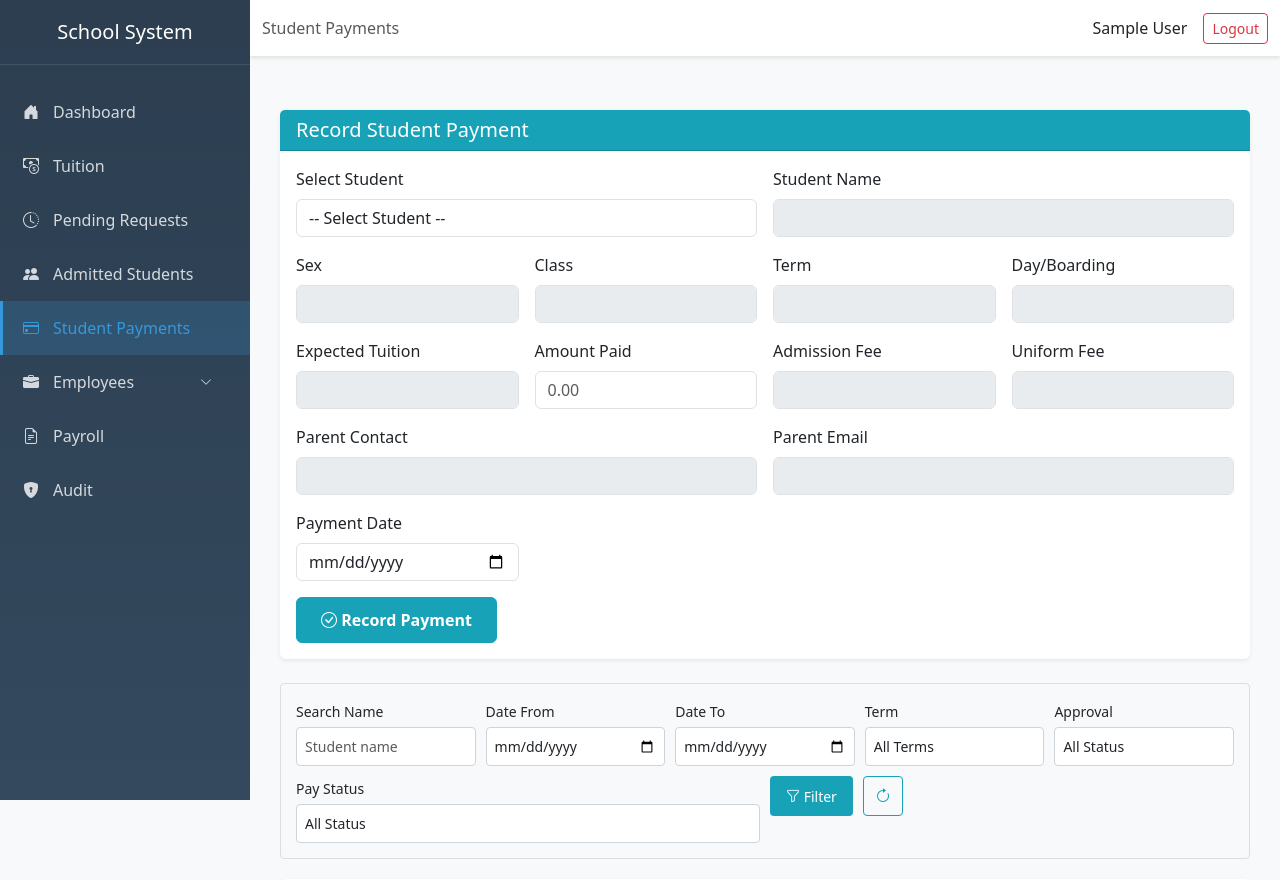
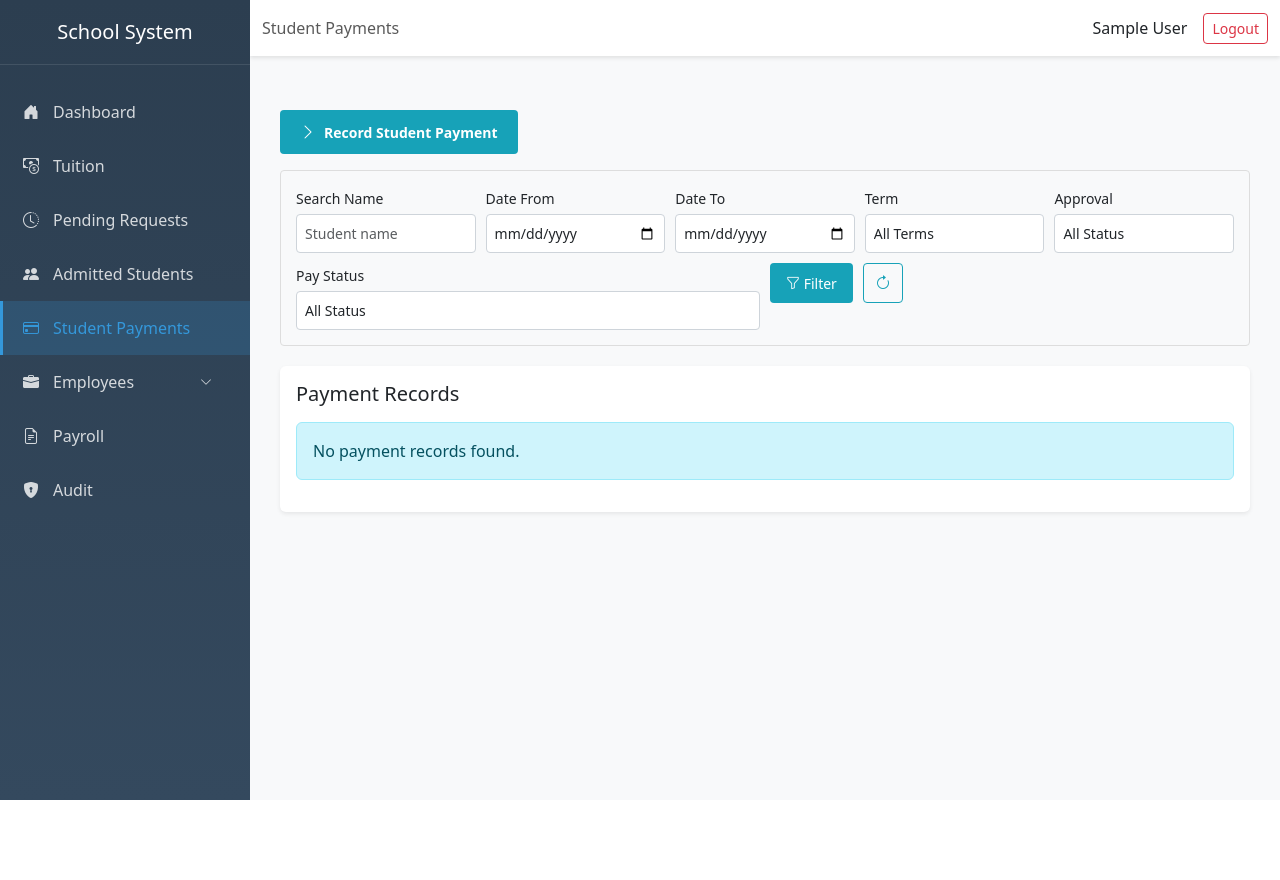
Before and after one commit to janiwyn/SchoolSystem, a PHP site: page /app/finance/studentPayments.php in a window 1280 px wide. Shown: the top 880 px of the page. After the commit the page ends 800 px from the top, so only its background shows below. Run offline with PHP 8.4, Linux system fonts and the light colour scheme; the visitor is signed in with stand-in values (Sample User, id 1); data that the repository does not hold is empty.

Commit message:
Added a drop down to reveal and hide the form

```diff
--- a/app/finance/studentPayments.php
+++ b/app/finance/studentPayments.php
@@ -179,8 +179,15 @@ $termsResult = $mysqli->query($termsQuery);
 $terms = $termsResult->fetch_all(MYSQLI_ASSOC);
 ?>
 
-<!-- Record Payment Form -->
-<div class="card shadow-sm border-0 mb-4">
+<!-- Toggle Button for Record Payment Form -->
+<div class="mb-3">
+    <button type="button" class="btn btn-toggle-form" onclick="togglePaymentForm()">
+        <i class="bi bi-chevron-right"></i> Record Student Payment
+    </button>
+</div>
+
+<!-- Record Student Payment Form (Collapsible) -->
+<div class="card shadow-sm border-0 mb-4" id="paymentFormCard" style="display: none;">
     <div class="card-header form-header text-white">
         <h5 class="mb-0">Record Student Payment</h5>
     </div>
--- a/assets/css/studentPayments.css
+++ b/assets/css/studentPayments.css
@@ -193,3 +193,36 @@
     background-color: #e2e6ea;
     color: #17a2b8;
 }
+
+.btn-toggle-form {
+    background-color: #17a2b8;
+    color: white;
+    border: none;
+    padding: 10px 20px;
+    border-radius: 4px;
+    cursor: pointer;
+    font-size: 14px;
+    font-weight: 600;
+    display: flex;
+    align-items: center;
+    gap: 8px;
+    transition: all 0.3s ease;
+}
+
+.btn-toggle-form:hover {
+    background-color: #138496;
+    color: white;
+}
+
+.btn-toggle-form i {
+    transition: transform 0.3s ease;
+    font-size: 16px;
+}
+
+.btn-toggle-form.collapsed i {
+    transform: rotate(0deg);
+}
+
+.btn-toggle-form.expanded i {
+    transform: rotate(90deg);
+}
--- a/assets/js/studentPayments.js
+++ b/assets/js/studentPayments.js
@@ -1,3 +1,25 @@
+function togglePaymentForm() {
+    const formCard = document.getElementById('paymentFormCard');
+    const toggleBtn = document.querySelector('.btn-toggle-form');
+    const icon = toggleBtn.querySelector('i');
+
+    if (formCard.style.display === 'none') {
+        // Open form
+        formCard.style.display = 'block';
+        toggleBtn.classList.remove('collapsed');
+        toggleBtn.classList.add('expanded');
+        icon.classList.remove('bi-chevron-right');
+        icon.classList.add('bi-chevron-down');
+    } else {
+        // Close form
+        formCard.style.display = 'none';
+        toggleBtn.classList.remove('expanded');
+        toggleBtn.classList.add('collapsed');
+        icon.classList.remove('bi-chevron-down');
+        icon.classList.add('bi-chevron-right');
+    }
+}
+
 function populateStudentData() {
     const select = document.getElementById('studentSelect');
     const option = select.options[select.selectedIndex];
```
